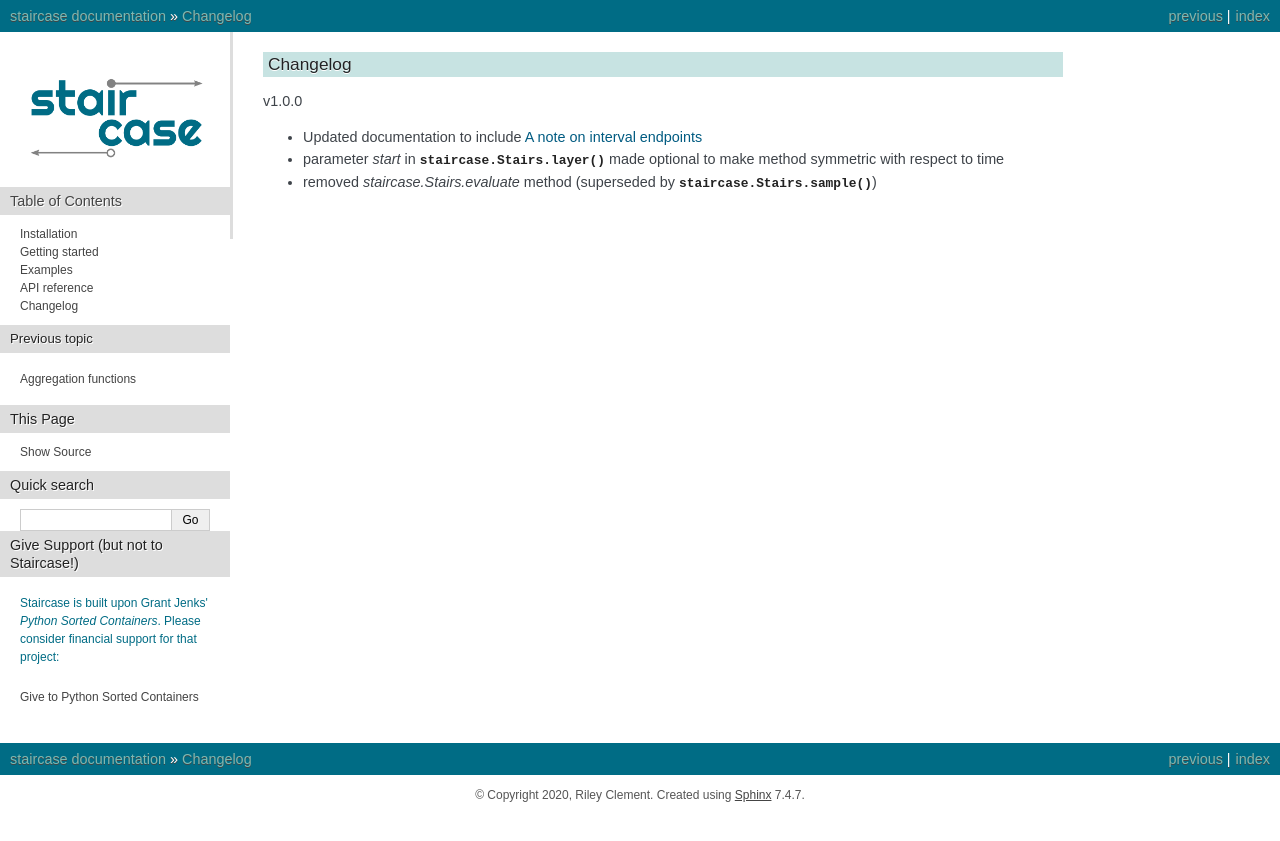
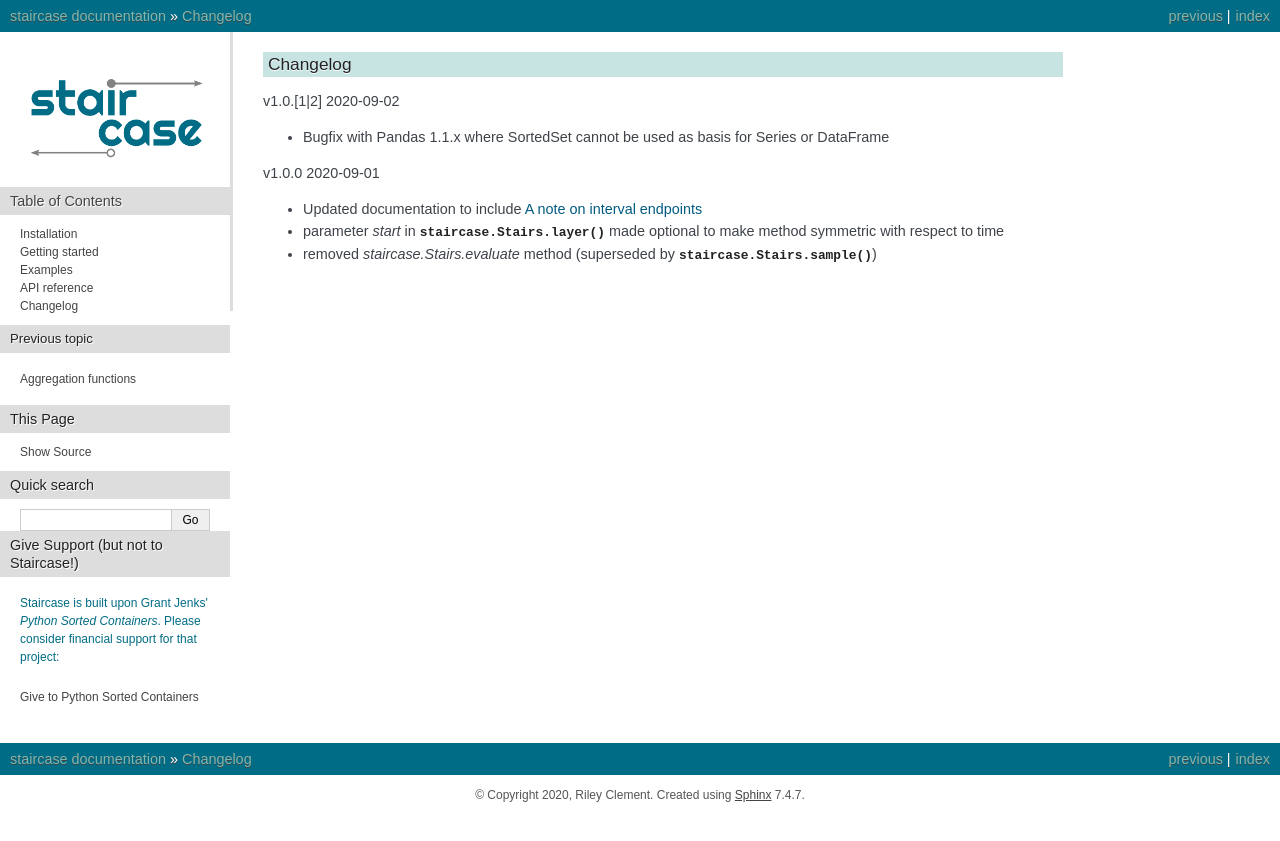
Before and after one commit to staircase-dev/staircase, a Sphinx documentation site: the page built from docs/changelog.rst, in a window 1280 px wide. Shown: the top 841 px of the page. Built offline with Sphinx 7.4.7, drawn with Linux system fonts in a browser that asks for light colours.

Commit message:
PANDAS 1.1 BUGFIX
... again

```diff
--- a/docs/changelog.rst
+++ b/docs/changelog.rst
@@ -2,7 +2,12 @@
 Changelog
 =========
 
-v1.0.0
+v1.0.[1|2] 2020-09-02
+
+- Bugfix with Pandas 1.1.x where SortedSet cannot be used as basis for Series or DataFrame
+
+
+v1.0.0 2020-09-01
 
 - Updated documentation to include :ref:`A note on interval endpoints<getting_started.interval_endpoints>`
 - parameter *start* in :meth:`staircase.Stairs.layer` made optional to make method symmetric with respect to time
```
Also changed, not shown: 2 other files.
